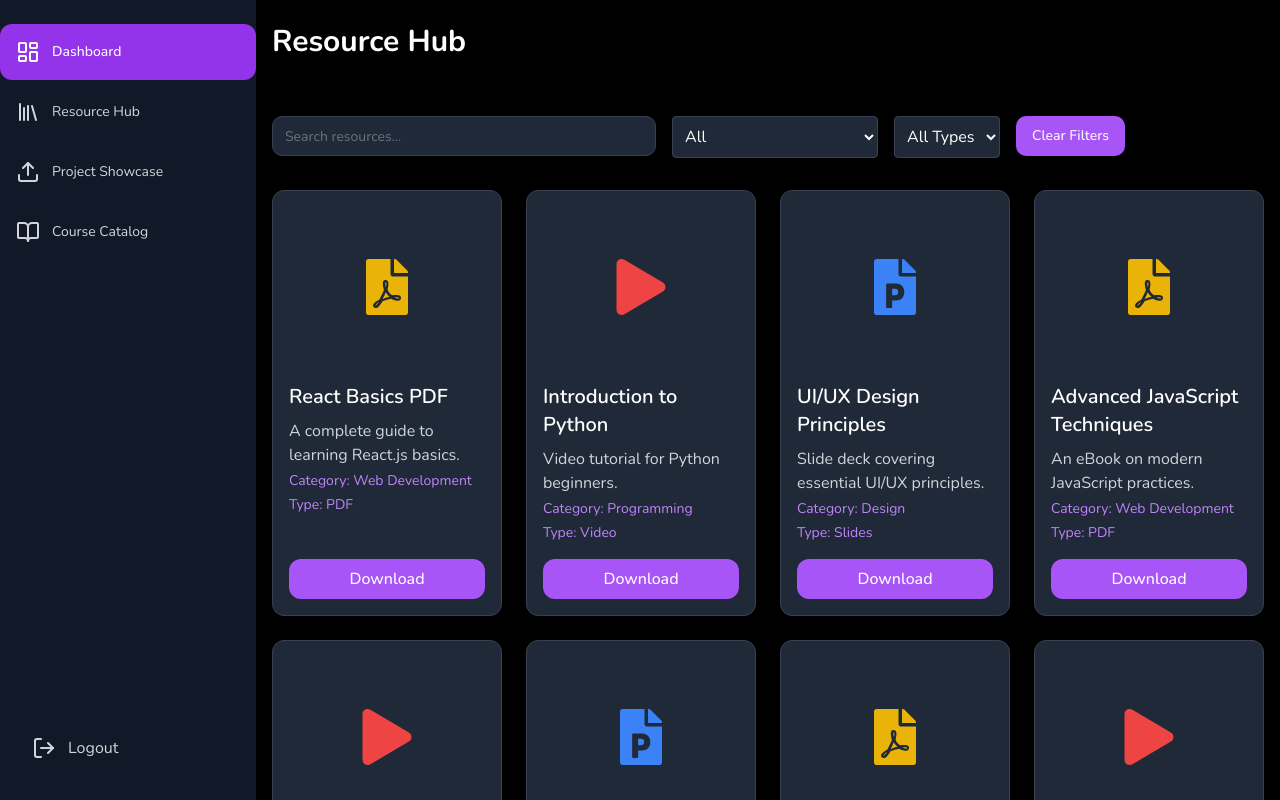
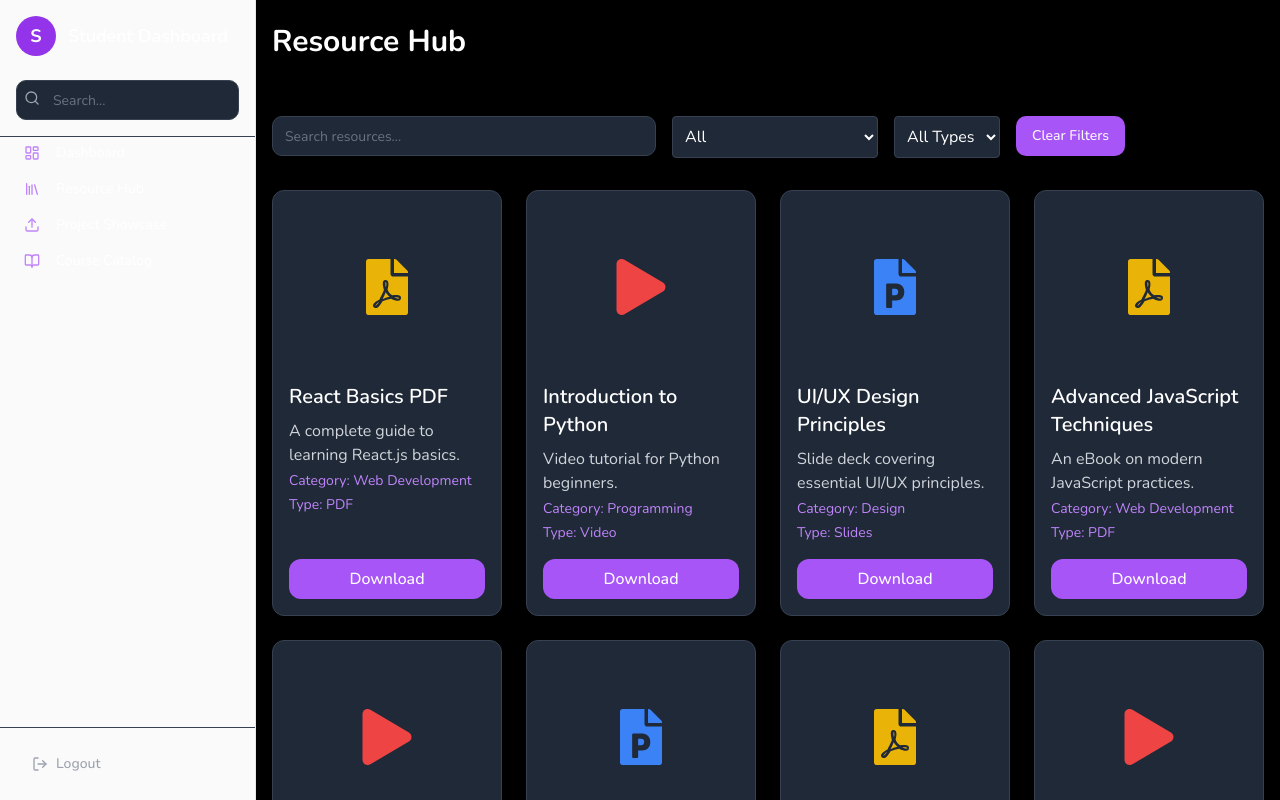
Before and after one commit to kalebalebachew/hu-devs, a Next.js app: page /student/resourceHub in a window 1280 px wide. Built offline with nearby package versions, Linux system fonts and the light colour scheme.

Commit message:
feat: made the dashboard dynamic added features

```diff
--- a/package.json
+++ b/package.json
@@ -19,6 +19,7 @@
     "@radix-ui/react-menubar": "^1.1.2",
     "@radix-ui/react-navigation-menu": "^1.2.1",
     "@radix-ui/react-progress": "^1.1.0",
+    "@radix-ui/react-scroll-area": "^1.2.1",
     "@radix-ui/react-select": "^2.1.2",
     "@radix-ui/react-separator": "^1.1.0",
     "@radix-ui/react-slot": "^1.1.0",
--- a/src/app/student/components/SidebarNav.jsx
+++ b/src/app/student/components/SidebarNav.jsx
@@ -1,93 +1,92 @@
 "use client";
 
-import { useState } from "react";
+import React, { useState } from "react";
 import Link from "next/link";
-import { Menu, X, LogOut, Bell, Settings } from "lucide-react";
+import { LogOut, Search, Menu } from "lucide-react";
+import {
+  Sidebar,
+  SidebarContent,
+  SidebarFooter,
+  SidebarHeader,
+  SidebarMenu,
+  SidebarMenuButton,
+  SidebarMenuItem,
+  SidebarTrigger,
+} from "@/components/ui/sidebar";
+import { Input } from "@/components/ui/input";
+import { Button } from "@/components/ui/button";
+import { ScrollArea } from "@/components/ui/scroll-area";
 
-export function SidebarNavigation({ navItems, user, onLogout, isLoading }) {
-  const [active, setActive] = useState("Dashboard");
+export default function SidebarNavigation({ navItems, onLogout, isLoading }) {
   const [isOpen, setIsOpen] = useState(false);
 
-  const toggleSidebar = () => setIsOpen(!isOpen);
+  return (
+    <Sidebar
+      className="border-r bg-gray-900 text-white shadow-lg"
+      defaultCollapsed={{ mobile: true, desktop: false }}
+    >
+      {/* Header Section */}
+      <SidebarHeader className="border-b border-gray-700 p-4">
+        <div className="flex items-center justify-between">
+          <Link href="/" className="flex items-center space-x-3">
+            <div className="h-10 w-10 rounded-full bg-purple-600 flex items-center justify-center">
+              <span className="text-white font-bold text-lg">S</span>
+            </div>
+            <span className="font-semibold text-lg text-white">
+              Student Dashboard
+            </span>
+          </Link>
+          <SidebarTrigger className="lg:hidden">
+            <Button variant="ghost" size="icon" className="text-white">
+              <Menu className="size-4" />
+            </Button>
+          </SidebarTrigger>
+        </div>
+        <div className="mt-4 relative">
+          <Search className="absolute left-2 top-2.5 h-4 w-4 text-gray-400" />
+          <Input
+            placeholder="Search..."
+            className="pl-9 bg-gray-800 text-white placeholder-gray-400 border-gray-700 rounded-md focus:ring-2 focus:ring-purple-500"
+          />
+        </div>
+      </SidebarHeader>
 
-  return (
-    <div className="relative">
-      <div className="lg:hidden fixed top-4 left-4 z-50">
-        <button
-          onClick={toggleSidebar}
-          className="text-white p-2 bg-purple-600 rounded-md hover:bg-purple-700 transition duration-200"
-          aria-label="Toggle menu"
+      {/* Content Section */}
+      <SidebarContent>
+        <ScrollArea className="h-[calc(100vh-13rem)] px-2">
+          <SidebarMenu>
+            {navItems.map((item) => (
+              <SidebarMenuItem key={item.title}>
+                <SidebarMenuButton asChild>
+                  <Link
+                    href={item.url}
+                    className="flex items-center gap-4 py-2 px-4 rounded-md transition-all duration-200 hover:bg-gray-800 hover:text-purple-400"
+                  >
+                    {item.icon &&
+                      React.createElement(item.icon, {
+                        className: "size-4 text-purple-400",
+                      })}
+                    <span className="text-white">{item.title}</span>
+                  </Link>
+                </SidebarMenuButton>
+              </SidebarMenuItem>
+            ))}
+          </SidebarMenu>
+        </ScrollArea>
+      </SidebarContent>
+
+      {/* Footer Section */}
+      <SidebarFooter className="border-t border-gray-700 p-4">
+        <Button
+          variant="ghost"
+          className="w-full justify-start text-gray-400 hover:bg-gray-800 hover:text-red-500 transition-all duration-200"
+          onClick={onLogout}
+          disabled={isLoading}
         >
-          {isOpen ? <X size={24} /> : <Menu size={24} />}
-        </button>
-      </div>
-
-      <div
-        className={`fixed top-0 left-0 h-screen w-64 bg-gray-900 shadow-lg transform transition-transform duration-500 ease-in-out lg:translate-x-0 lg:static ${
-          isOpen ? "translate-x-0" : "-translate-x-full"
-        }`}
-      >
-        {/* Header */}
-        <div className=" ">
-          <div className="flex items-center gap-4">
-            {/* <div className="w-12 h-12  flex items-center justify-center text-purple-600 text-medium font-semi">
-             HUDC
-            </div> */}
-          </div>
-
-        </div>
-
-        <nav className="mt-6">
-          <ul>
-            {navItems.map((item) => (
-              <li key={item.title} className="my-1">
-                <Link href={item.url}>
-                  <div
-                    onClick={() => {
-                      setActive(item.title);
-                      setIsOpen(false);
-                    }}
-                    className={`flex items-center gap-3 p-4 cursor-pointer transition-all duration-200 ${
-                      active === item.title
-                        ? "bg-purple-600 text-white font-medium rounded-lg"
-                        : "text-gray-300 hover:bg-purple-500 hover:text-white rounded-lg"
-                    }`}
-                  >
-                    <span className="text-lg">{item.icon}</span>
-                    <span className="text-sm">{item.title}</span>
-                  </div>
-                </Link>
-              </li>
-            ))}
-          </ul>
-        </nav>
-
-        <div className="absolute bottom-6 left-0 w-full px-4">
-          <button
-            onClick={onLogout}
-            disabled={isLoading}
-            className={`flex items-center gap-3 w-full p-4 text-left transition-all duration-200 rounded-lg ${
-              isLoading
-                ? "bg-gray-700 text-gray-500 cursor-not-allowed"
-                : "text-gray-300 hover:bg-red-600 hover:text-white"
-            }`}
-          >
-            <LogOut className="text-lg" />
-            {isLoading ? "Logging out..." : "Logout"}
-          </button>
-        </div>
-      </div>
-
-      {/* Overlay */}
-      {isOpen && (
-        <div
-          className="fixed inset-0 bg-black bg-opacity-50 z-40 lg:hidden"
-          onClick={toggleSidebar}
-          aria-hidden="true"
-        ></div>
-      )}
-    </div>
+          <LogOut className="mr-2 size-4" />
+          {isLoading ? "Logging out..." : "Logout"}
+        </Button>
+      </SidebarFooter>
+    </Sidebar>
   );
 }
-
-export default SidebarNavigation;
--- a/src/app/student/layout.jsx
+++ b/src/app/student/layout.jsx
@@ -11,33 +11,35 @@ import {
   ToastDescription,
   ToastClose,
 } from "@/components/ui/toast";
-import { useState } from "react";
+import { useState, useEffect } from "react";
 
 const nunito = Nunito({
   subsets: ["latin"],
   display: "swap",
 });
 
-const data = {
-  navMain: [
+const navItems = [
   {
     title: "Dashboard",
     url: "/student",
-      icon: <LayoutDashboard />,
+    icon: LayoutDashboard,
   },
-    { title: "Resource Hub", url: "/student/resourceHub", icon: <Library /> },
+  {
+    title: "Resource Hub",
+    url: "/student/resourceHub",
+    icon: Library,
+  },
   {
     title: "Project Showcase",
     url: "/student/projectSubmission",
-      icon: <Upload />,
+    icon: Upload,
   },
   {
     title: "Course Catalog",
     url: "/student/courseCatalog",
-      icon: <BookOpen />,
+    icon: BookOpen,
   },
-  ],
-};
+];
 
 export default function Student({ children }) {
   const { logout, isLoading, message } = useLogout();
@@ -60,6 +62,15 @@ export default function Student({ children }) {
     }
   };
 
+  useEffect(() => {
+    if (toast.isVisible) {
+      const timer = setTimeout(() => {
+        setToast({ ...toast, isVisible: false });
+      }, 3000);
+      return () => clearTimeout(timer);
+    }
+  }, [toast.isVisible]);
+
   return (
     <SidebarProvider>
       {toast.isVisible && (
@@ -76,7 +87,7 @@ export default function Student({ children }) {
 
       <div className={`flex h-screen ${nunito.className} w-full`}>
         <SidebarNavigation
-          navItems={data.navMain}
+          navItems={navItems}
           onLogout={handleLogout}
           isLoading={isLoading}
         />
--- /dev/null
+++ b/src/components/ui/scroll-area.jsx
@@ -0,0 +1,40 @@
+"use client"
+
+import * as React from "react"
+import * as ScrollAreaPrimitive from "@radix-ui/react-scroll-area"
+
+import { cn } from "@/lib/utils"
+
+const ScrollArea = React.forwardRef(({ className, children, ...props }, ref) => (
+  <ScrollAreaPrimitive.Root
+    ref={ref}
+    className={cn("relative overflow-hidden", className)}
+    {...props}>
+    <ScrollAreaPrimitive.Viewport className="h-full w-full rounded-[inherit]">
+      {children}
+    </ScrollAreaPrimitive.Viewport>
+    <ScrollBar />
+    <ScrollAreaPrimitive.Corner />
+  </ScrollAreaPrimitive.Root>
+))
+ScrollArea.displayName = ScrollAreaPrimitive.Root.displayName
+
+const ScrollBar = React.forwardRef(({ className, orientation = "vertical", ...props }, ref) => (
+  <ScrollAreaPrimitive.ScrollAreaScrollbar
+    ref={ref}
+    orientation={orientation}
+    className={cn(
+      "flex touch-none select-none transition-colors",
+      orientation === "vertical" &&
+        "h-full w-2.5 border-l border-l-transparent p-[1px]",
+      orientation === "horizontal" &&
+        "h-2.5 flex-col border-t border-t-transparent p-[1px]",
+      className
+    )}
+    {...props}>
+    <ScrollAreaPrimitive.ScrollAreaThumb className="relative flex-1 rounded-full bg-border" />
+  </ScrollAreaPrimitive.ScrollAreaScrollbar>
+))
+ScrollBar.displayName = ScrollAreaPrimitive.ScrollAreaScrollbar.displayName
+
+export { ScrollArea, ScrollBar }
```
Also changed, not shown: src/app/student/page.jsx (+128 -37 lines), 1 other file (tests, documents, lock files or other folders). Lines whose indentation alone changed are shown as unchanged.
